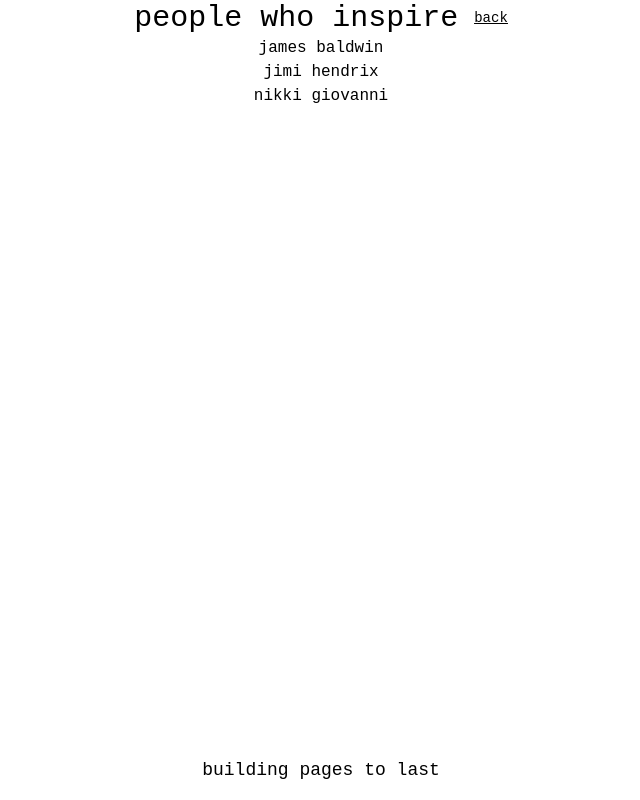
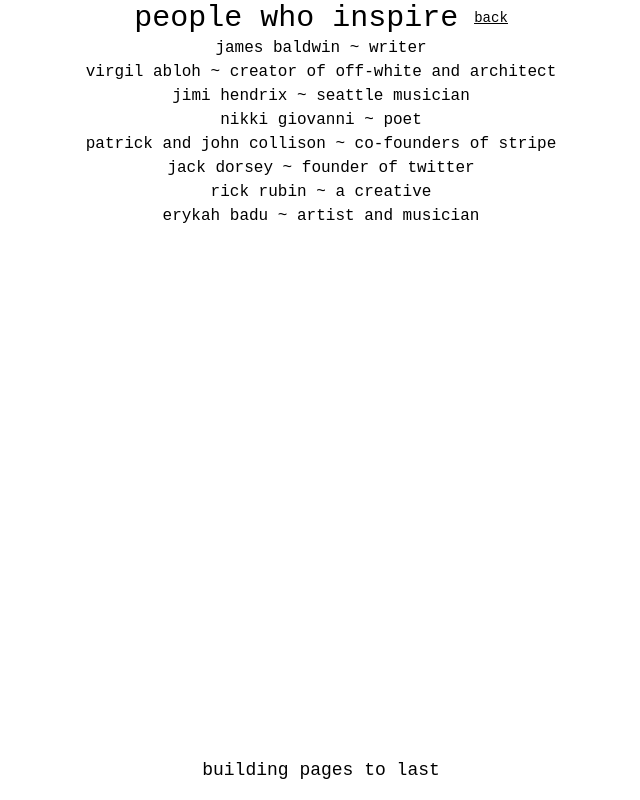
Before and after one commit to cameron-d28/cameron-d28.github.io, a website: page src/people.html in a window 1280 px wide. Shown: the whole page, without its empty margins (319-959 px from the left). Drawn offline with Linux system fonts and the light colour scheme.

Commit message:
added to people

```diff
--- a/src/people.html
+++ b/src/people.html
@@ -14,9 +14,14 @@
     </header>
     <main class="people-main">
       <ul>
-        <li>james baldwin</li>
-        <li>jimi hendrix</li>
-        <li>nikki giovanni</li>
+        <li>james baldwin ~ writer</li>
+        <li>virgil abloh ~ creator of off-white and architect</li>
+        <li>jimi hendrix ~ seattle musician</li>
+        <li>nikki giovanni ~ poet</li>
+        <li>patrick and john collison ~ co-founders of stripe</li>
+        <li>jack dorsey ~ founder of twitter</li>
+        <li>rick rubin ~ a creative</li>
+        <li>erykah badu ~ artist and musician</li>
       </ul>
     </main>
     <footer>
```
